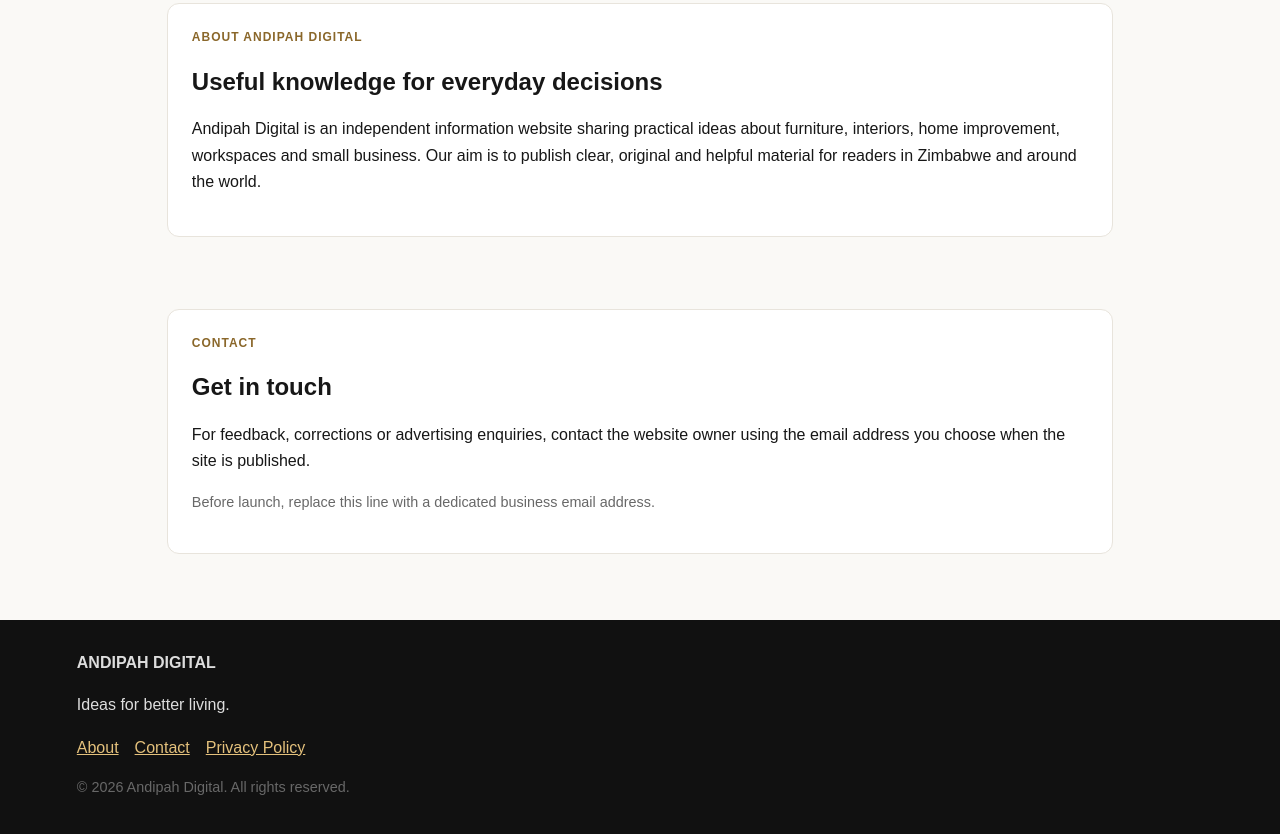
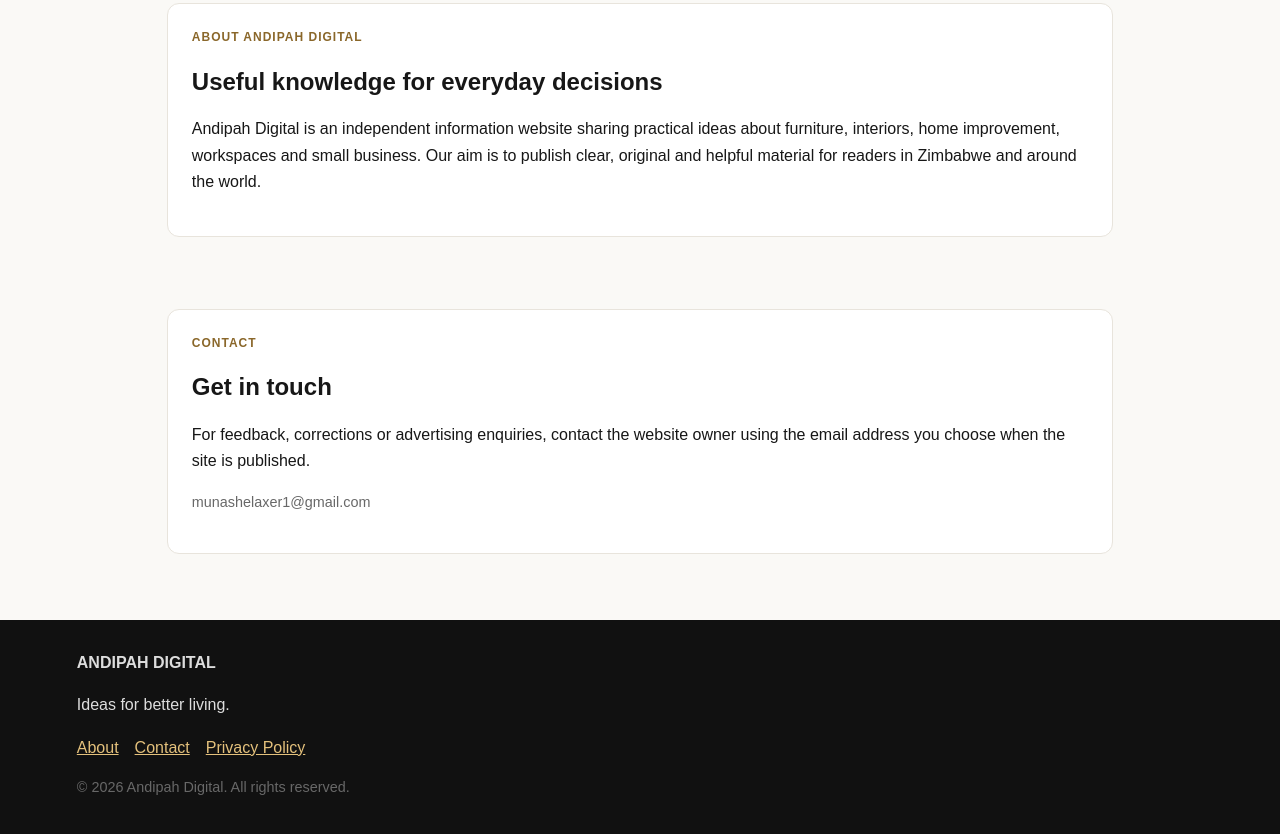
Before and after one commit to munashelaxer1-del/andipa-degital, a plain HTML site: page index.html in a window 1280 px wide. Shown: the part 3059-3893 px from the top of the page. Drawn offline with Linux system fonts and the light colour scheme.

Commit message:
Update contact email in index.html

```diff
--- a/index.html
+++ b/index.html
@@ -76,7 +76,7 @@ footer{background:#111;color:#ddd;padding:30px 6%;margin-top:30px}footer a{color
   <p>Andipah Digital is an independent information website sharing practical ideas about furniture, interiors, home improvement, workspaces and small business. Our aim is to publish clear, original and helpful material for readers in Zimbabwe and around the world.</p></div>
 </section>
 <section class="wrap" id="contact">
-  <div class="panel" style="padding:24px"><div class="tag">Contact</div><h2>Get in touch</h2><p>For feedback, corrections or advertising enquiries, contact the website owner using the email address you choose when the site is published.</p><p class="note">Before launch, replace this line with a dedicated business email address.</p></div>
+  <div class="panel" style="padding:24px"><div class="tag">Contact</div><h2>Get in touch</h2><p>For feedback, corrections or advertising enquiries, contact the website owner using the email address you choose when the site is published.</p><p class="note">munashelaxer1@gmail.com</p></div>
 </section>
 </main>
 <footer>
```
